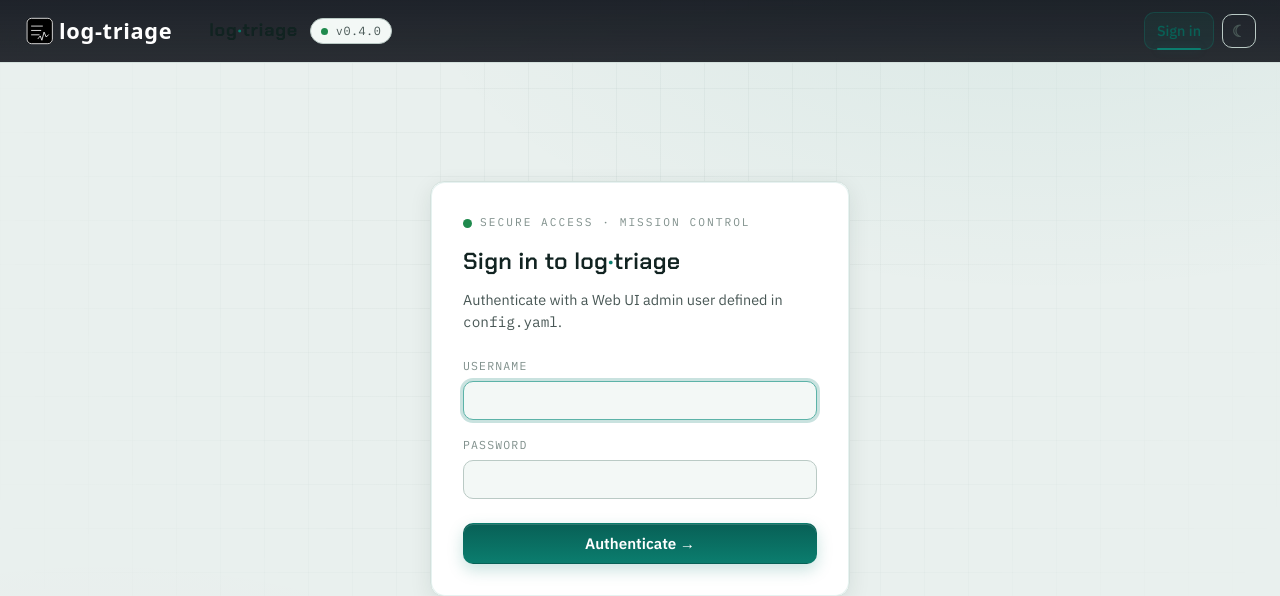
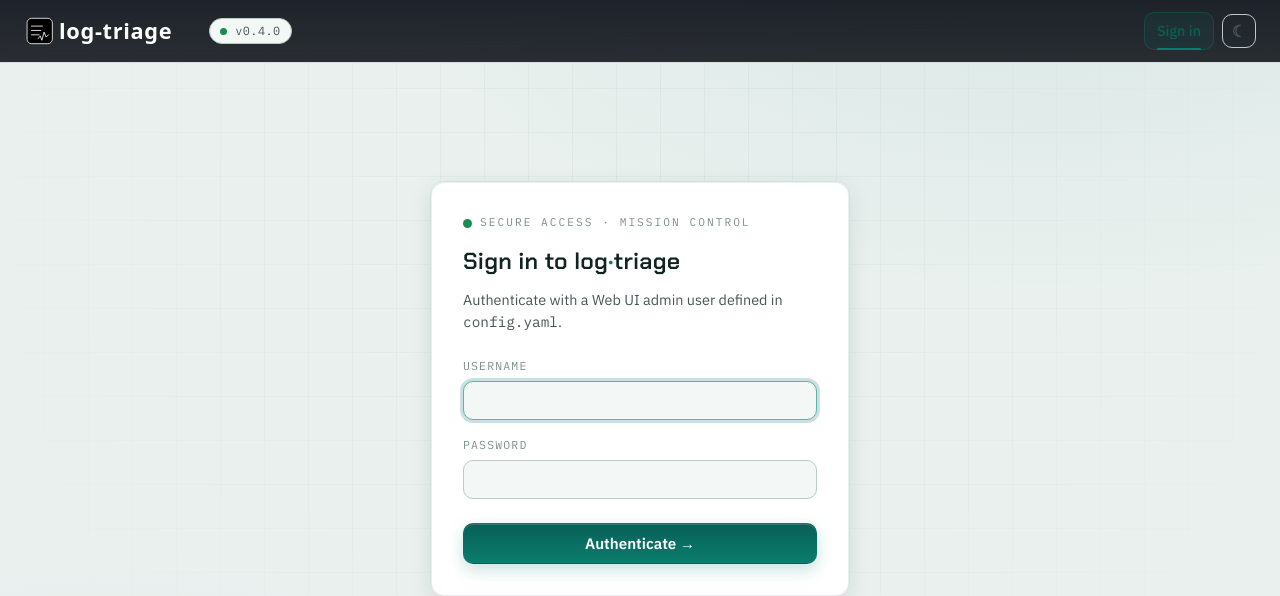
Before and after one commit to giovi321/log-triage, a FastAPI app: page /login in a window 1280 px wide. Shown: the top 596 px of the page. Run offline with FastAPI, Linux system fonts and the light colour scheme; some libraries are stand-ins or nearby versions.

Commit message:
ui(header): use the app icon as favicon; drop redundant wordmark text
- Ship the real app icon (icons/favicon.svg + .ico) as the favicon instead
  of reusing logo.svg, so the browser tab shows the product mark.
- Remove the "log·triage" text span from the header: logo.svg is already the
  full wordmark logo, so the text was a duplicate. Drop the now-unused
  .wordmark CSS.

```diff
--- a/logtriage/webui/assets/app.css
+++ b/logtriage/webui/assets/app.css
@@ -259,15 +259,6 @@ header.topbar {
 
 .brand { display: flex; align-items: center; gap: var(--s-3); min-width: 0; }
 .brand .logo { height: 30px; width: auto; object-fit: contain; }
-.brand .wordmark {
-  font-family: var(--font-display);
-  font-weight: 700;
-  font-size: 1.12rem;
-  letter-spacing: 0.04em;
-  color: var(--text);
-  text-transform: lowercase;
-}
-.brand .wordmark b { color: var(--brand); font-weight: 700; }
 
 .version-badge {
   display: inline-flex; align-items: center; gap: var(--s-2);
--- a/logtriage/webui/templates/base.html
+++ b/logtriage/webui/templates/base.html
@@ -5,7 +5,8 @@
     <title>{% block title %}log-triage{% endblock %} · log-triage</title>
     <meta name="viewport" content="width=device-width, initial-scale=1">
     <meta name="color-scheme" content="light dark">
-    <link rel="icon" href="{{ url_for('assets', path='logo.svg') }}">
+    <link rel="icon" type="image/svg+xml" href="{{ url_for('assets', path='favicon.svg') }}">
+    <link rel="alternate icon" href="{{ url_for('assets', path='favicon.ico') }}">
     <!-- Apply the saved theme before first paint (default: light) to avoid a flash -->
     <script>
       (function () {
@@ -23,8 +24,7 @@
 <body>
   <header class="topbar">
     <div class="brand">
-      <img src="{{ url_for('assets', path='logo.svg') }}" alt="" class="logo" loading="lazy" onerror="this.style.display='none'">
-      <span class="wordmark">log<b>·</b>triage</span>
+      <img src="{{ url_for('assets', path='logo.svg') }}" alt="log-triage" class="logo" loading="lazy">
       {% if app_version %}
         <span class="version-badge" aria-label="Application version {{ app_version }}">
           <span class="version-dot" aria-hidden="true"></span>
```
Also changed, not shown: logtriage/webui/assets/favicon.ico (added), logtriage/webui/assets/favicon.svg (added).
